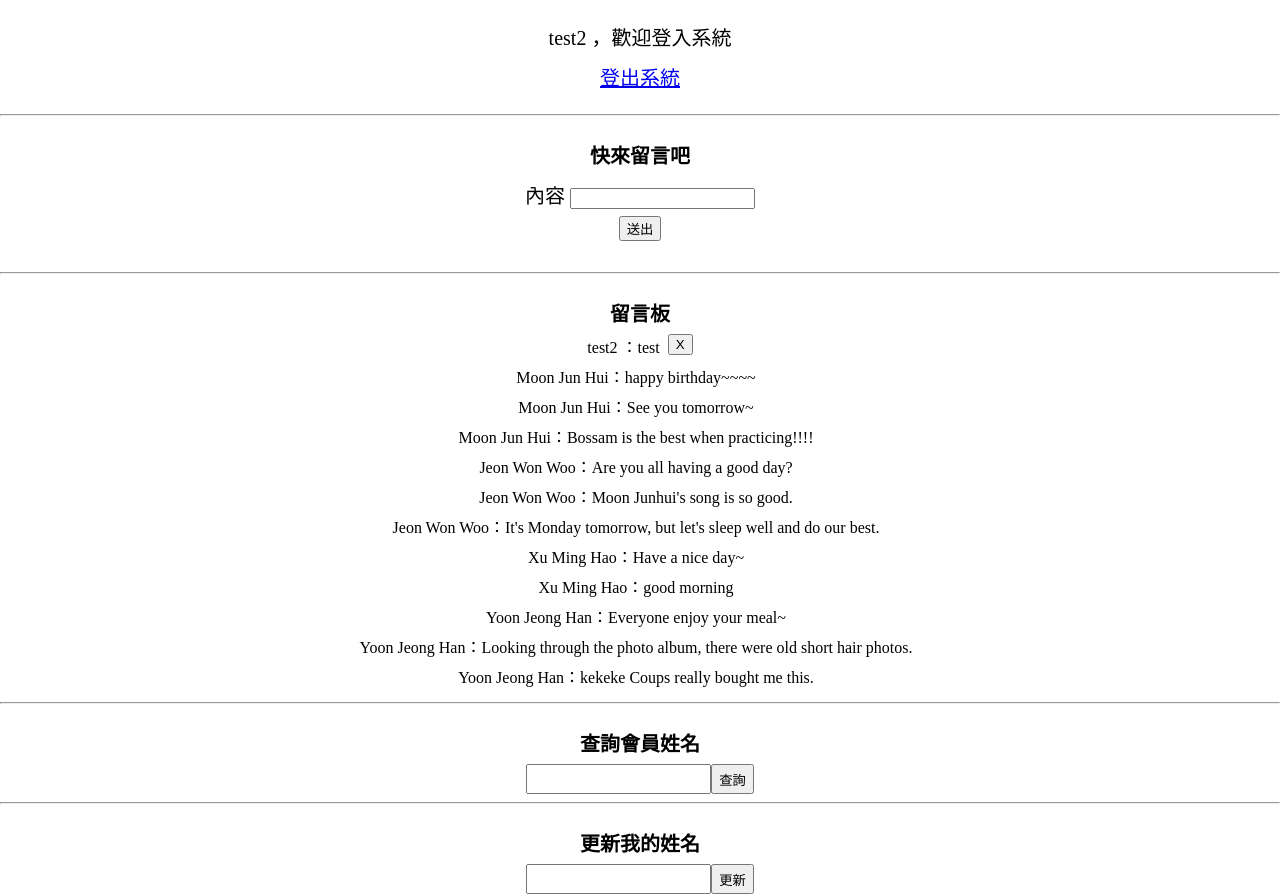
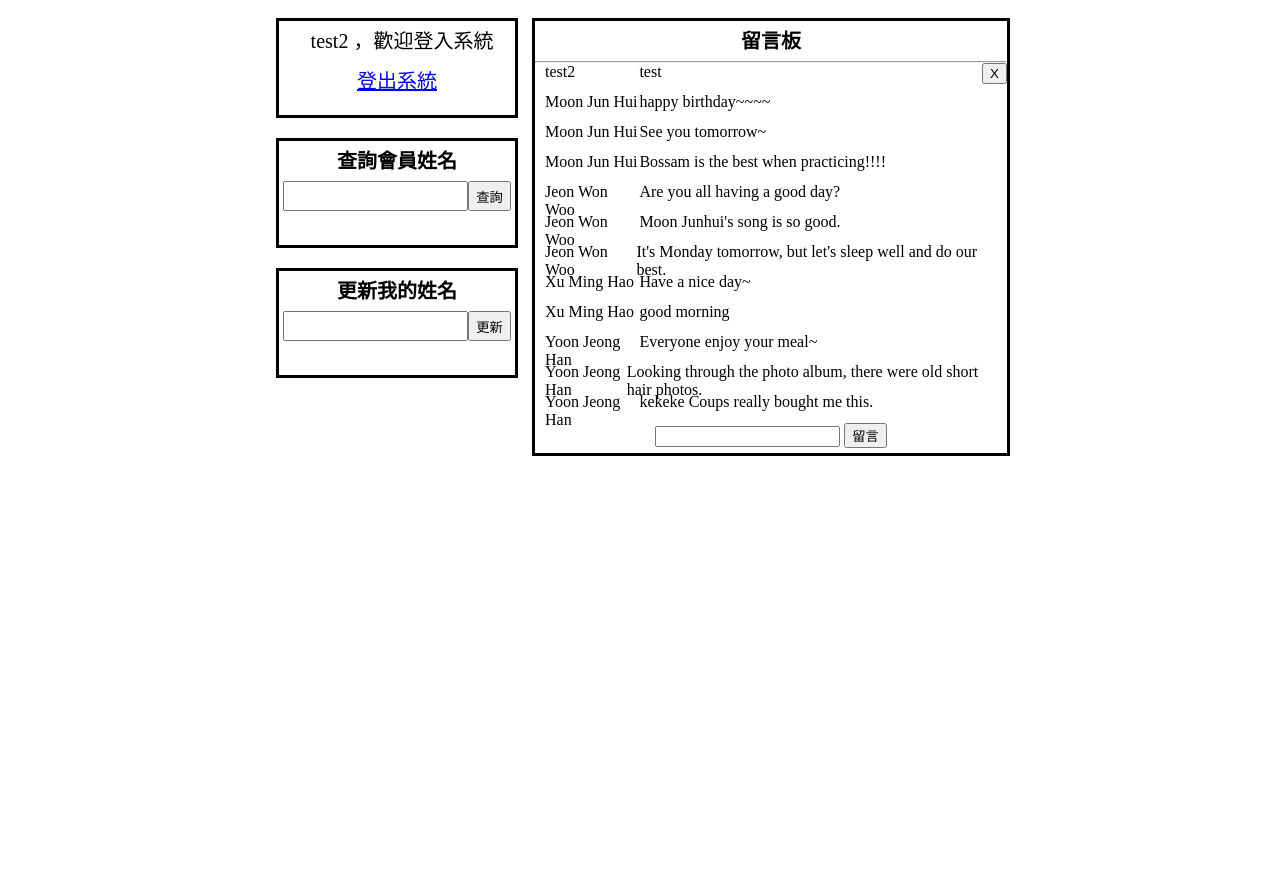
Before and after one commit to millie0808/wehelp, a Flask app: page /member in a window 1280 px wide. Shown: the part 80-974 px from the top of the page. After the commit the page ends 536 px from the top, so only its background shows below. Run offline with Flask 3, Linux system fonts and the light colour scheme; a user stored in the database is signed in; data comes from the database, SQL or seed files in the repository.

Commit message:
git commit -m "css"

```diff
--- a/week7/static/allpage.css
+++ b/week7/static/allpage.css
@@ -9,13 +9,32 @@ body{
     background-color:#123456;
     color: aliceblue;
 }
+.container{
+    display: grid;
+    grid-template-rows: 100px 110px 110px;
+    grid-template-columns: 20% 1fr 2fr 20%;
+    grid-auto-flow: column;
+    grid-gap: 20px;
+}
+.welcome, .searching, .changename, .messageboard{
+    margin: 0px auto;
+    width: 100%;
+}
+.welcome, .searching, .changename{
+    grid-column: 2;
+    border-style: solid;
+}
+.messageboard{
+    grid-column: 3;
+    margin-bottom: auto;
+    border-style: solid;
+}
 .caption{
     font-size: 20px;
     font-weight: bold;
     height: 40px;
     line-height:40px;
     text-align: center;
-    margin-top: 20px;
 }
 .content{
     font-size: 20px;
@@ -29,3 +48,31 @@ body{
     justify-content: center;
     height: 30px;
 }
+
+.ifChangeNameOri, .ifChangeNameNew, .names{
+    width: 20%;
+    margin-left: 10px;
+}
+.words{
+    flex-grow: 1;
+    flex-wrap: wrap;
+}
+hr{
+    margin:0px;
+}
+
+@media (max-width:1200px){
+    .container{
+        grid-template-columns: 10% 1fr 2fr 10%;
+    }
+}
+
+@media (max-width:600px){
+    .container{
+        grid-template-rows: 100px 110px 110px 100px;
+        grid-template-columns: 20% 1fr 20%;
+    }
+    .messageboard{
+        grid-column: 2;
+    }
+}
--- a/week7/static/member.js
+++ b/week7/static/member.js
@@ -60,7 +60,7 @@ function changeName(){
                 }
                 let newNameElem = document.querySelectorAll(".ifChangeNameNew");
                 for(let i=0; i<newNameElem.length; i++){
-                    newNameElem[i].style.display = "contents";
+                    newNameElem[i].style.display = "block";
                     newNameElem[i].innerHTML = newName;
                 }
             }
--- a/week7/templates/member.html
+++ b/week7/templates/member.html
@@ -1,6 +1,6 @@
 <html>
 <head>
-    <meta charset="utf-8"/>
+    <meta charset="utf-8" name="viewport" content="width=device-width, initial-scale=1"/>
     <title>會員頁面</title>
     <link rel="stylesheet" type="text/css" href="/allpage.css">
     <script src="/member.js"></script>
@@ -8,52 +8,61 @@
 <body>
     <div class="header">歡迎光臨，這是會員頁</div>
     <br/>
+    <div class="container">
+        <div class="welcome">
             <div class="content">
                 <span class="ifChangeNameOri">{{ session['name'] }}</span>
                 <span class="ifChangeNameNew" style="display: none;"></span>
                 <span>，歡迎登入系統</span>
             </div>
+            <div class="content">
                 <form method="GET">
                     <div class="content"><a href="{{ url_for('signout') }}">登出系統</a></div>
                 </form>
-    <hr>
-    <div class="caption">快來留言吧</div>
-    <form method="POST" onsubmit="return checkMessage()" action="/createMessage">
-        <div class="content">內容 <input type="text" name="message" /></div>
-        <div class="content"><button>送出</button></div>
-    </form>
-    <hr>
-    <div class="caption">留言板</div>
-    {% for message in all_message %}
-    <div class="message">
-        {% if message['member_id'] == session['id'] %}
-        <div>
-            <span class="ifChangeNameOri">{{ session['name'] }}</span>
-            <span class="ifChangeNameNew" style="display: none;"></span>
-            <span>：{{ message['content'] }}&ensp;</span>
             </div>
-        <form method="POST" onsubmit="return confirmDelete()" action="/deleteMessage">
-            <input type="hidden" name="messageID" value="{{ message['id'] }}">
-            <button>X</button>
-        </form>
-        {% else %}
-        <div>{{ message['name'] }}：{{ message['content'] }}&ensp;</div>
-        {% endif %}
         </div>
-    {% endfor %}
-    <hr>
+        <div class="searching">
             <div class="caption">查詢會員姓名</div>
             <div class="message">
                 <input type="text" name="username" />
                 <button onclick="searchName()">查詢</button>
             </div>
             <div class="content" id="searchNameResult" style="display: none;"></div>
-    <hr>
+        </div>
+        <div class="changename">
             <div class="caption">更新我的姓名</div>
             <div class="message">
                 <input type="text" name="newName" />
                 <button onclick="changeName()">更新</button>
             </div>
             <div class="content" id="changeNameResult" style="display: none;"></div>
+        </div>
+        <div class="messageboard">
+            <div class="caption">留言板</div>
+            <hr>
+            {% for message in all_message %}
+            <div class="message">
+                {% if message['member_id'] == session['id'] %}
+                <div class="ifChangeNameOri">{{ session['name'] }}</div>
+                <div class="ifChangeNameNew" style="display: none;"></div>
+                <div class="words">{{ message['content'] }}&ensp;</div>
+                <form method="POST" onsubmit="return confirmDelete()" action="/deleteMessage">
+                    <input type="hidden" name="messageID" value="{{ message['id'] }}">
+                    <button>X</button>
+                </form>
+                {% else %}
+                <div class="names">{{ message['name'] }}</div>
+                <div class="words">{{ message['content'] }}&ensp;</div>
+                {% endif %}
+            </div>
+            {% endfor %}
+            <div class="message">
+                <form method="POST" onsubmit="return checkMessage()" action="/createMessage">
+                    <input type="text" name="message" />
+                    <button>留言</button>
+                </form>
+            </div>
+        </div>
+    </div>
 </body>
 </html>
```
Lines whose indentation alone changed are shown as unchanged.
